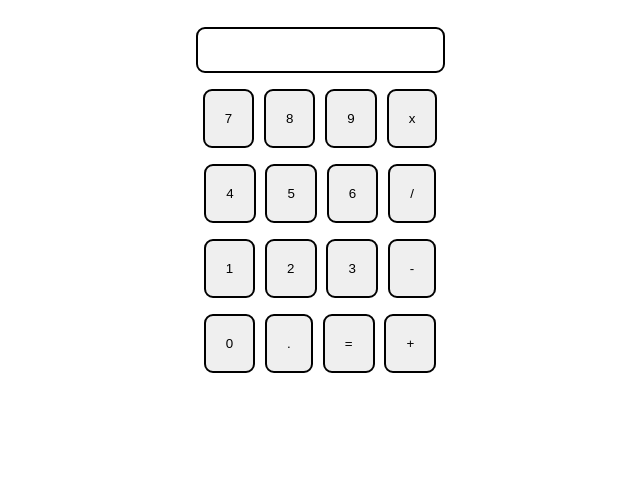
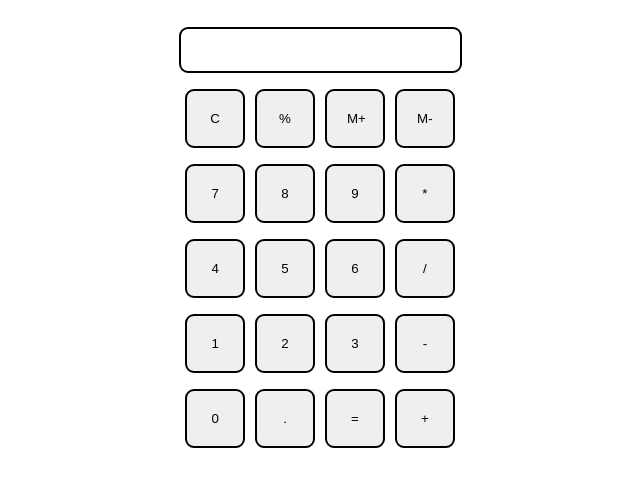
Before and after one commit to harshsingh31/calculator, a plain HTML site: page index.html in a window 1280 px wide. Shown: the part 62-548 px from the top of the page, without its empty margins (328-968 px from the left). Drawn offline with Linux system fonts and the light colour scheme.

Commit message:
basic complete

```diff
--- a/index.html
+++ b/index.html
@@ -14,10 +14,16 @@
             <input class="input" type="text">
         </div>
         <div class="row">
+            <button class="button">C</button>
+            <button class="button">%</button>
+            <button class="button">M+</button>
+            <button class="button">M-</button>
+        </div>
+        <div class="row">
             <button class="button">7</button>
             <button class="button">8</button>
             <button class="button">9</button>
-            <button class="button">x</button>
+            <button class="button">*</button>
         </div>
         <div class="row">
             <button class="button">4</button>
@@ -38,5 +44,6 @@
             <button class="button">+</button>
         </div>
     </div>
+    <script src="script.js"></script>
 </body>
 </html>
--- a/style.css
+++ b/style.css
@@ -7,6 +7,7 @@ html, body {
 }
 
 .button {
+    width: 60px;
     padding: 20px;
     margin: 0 3px;
     border: 2px solid black;
@@ -21,7 +22,7 @@ html, body {
 .row input {
     font-size: 19px;
     margin: 0;
-    padding: 10px 0px;
+    padding: 10px 17px;
     border: 2px solid black;
     border-radius: 9px;
 }
```
